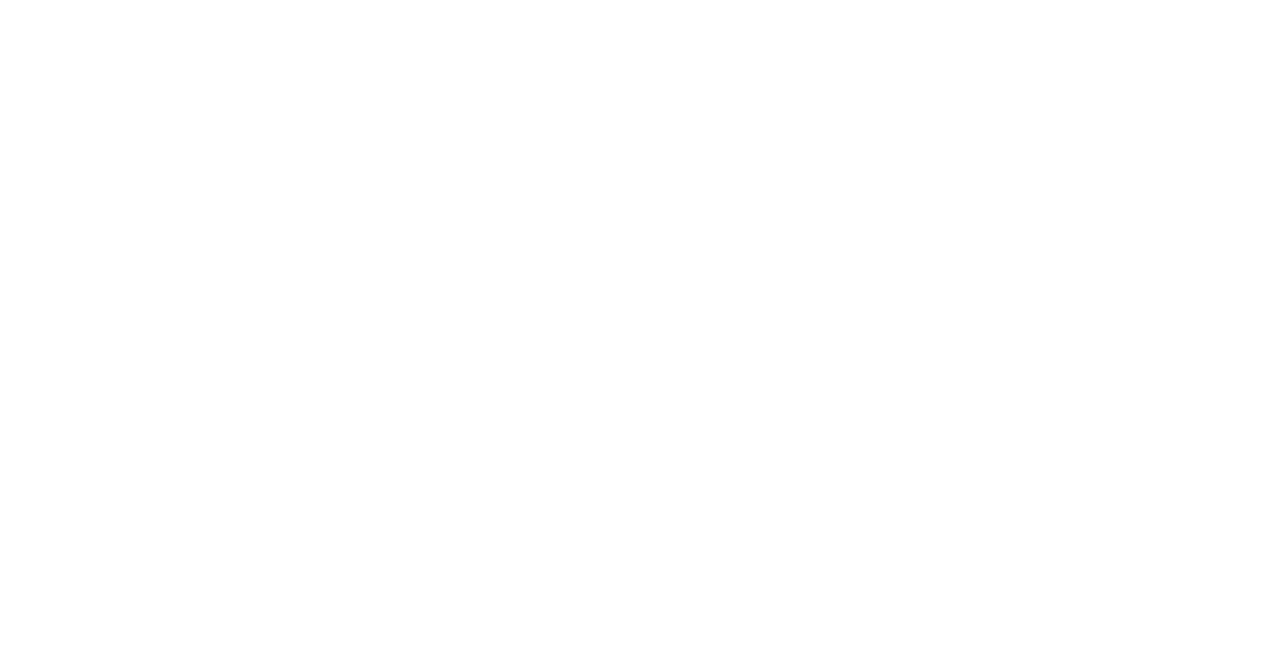
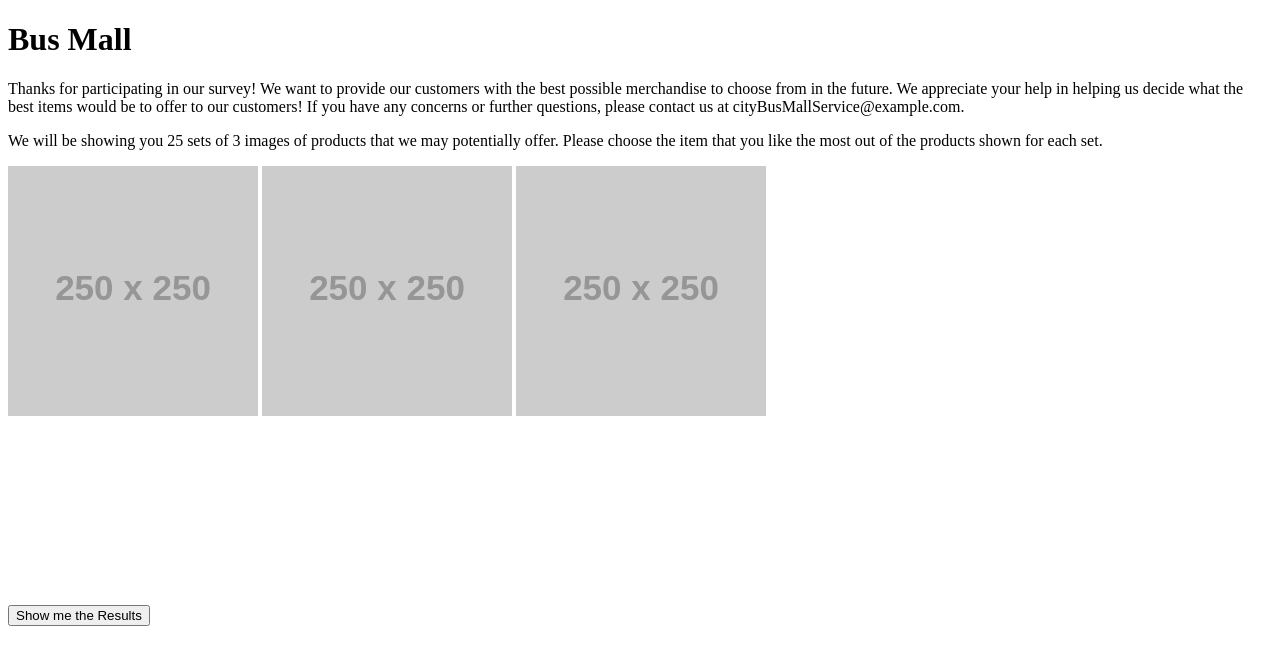
Before and after one commit to nomadik223/bus-mall, a plain HTML site: page index.html in a window 1280 px wide. Drawn offline with Linux system fonts and the light colour scheme; placeholder pictures from the web are drawn by us.

Commit message:
added html + placeholder images

```diff
--- a/index.html
+++ b/index.html
@@ -1,10 +1,30 @@
 <!DOCTYPE html>
+
 <html>
   <head>
-    <meta charset="utf-8">
-    <title></title>
+    <link rel="stylesheet" type="text/css" href="style.css">
   </head>
   <body>
-
+    <header>
+      <div class="inner">
+        <h1>Bus Mall</h1>
+      </div>
+    </header>
+    <main>
+      <div class="thanks">
+        <p>Thanks for participating in our survey! We want to provide our customers with the best possible merchandise to choose from in the future. We appreciate your help in helping us decide what the best items would be to offer to our customers! If you have any concerns or further questions, please contact us at cityBusMallService@example.com.</p>
+        <p>We will be showing you 25 sets of 3 images of products that we may potentially offer. Please choose the item that you like the most out of the products shown for each set.</p>
+      </div>
+      <section class="images" id="container">
+        <img id="left" src="http://placehold.it/250x250" />
+        <img id="middle" src="http://placehold.it/250x250" />
+        <img id="right" src="http://placehold.it/250x250" />
+      </section>
+    <section class="button">
+      <button id="button" type="button">Show me the Results</button>
+      <canvas id="barGraph" width="600" height="200"></canvas>
+    </section>
+    </main>
+    <script src="app.js"></script>
   </body>
 </html>
```
